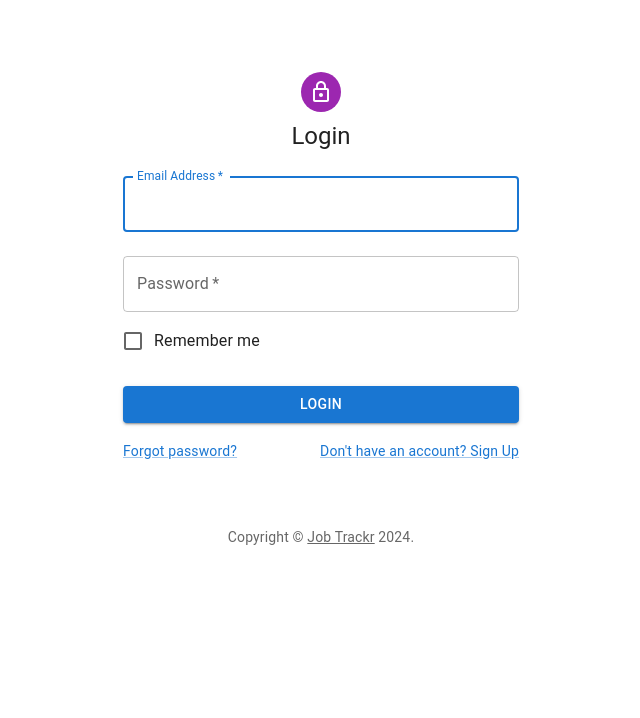
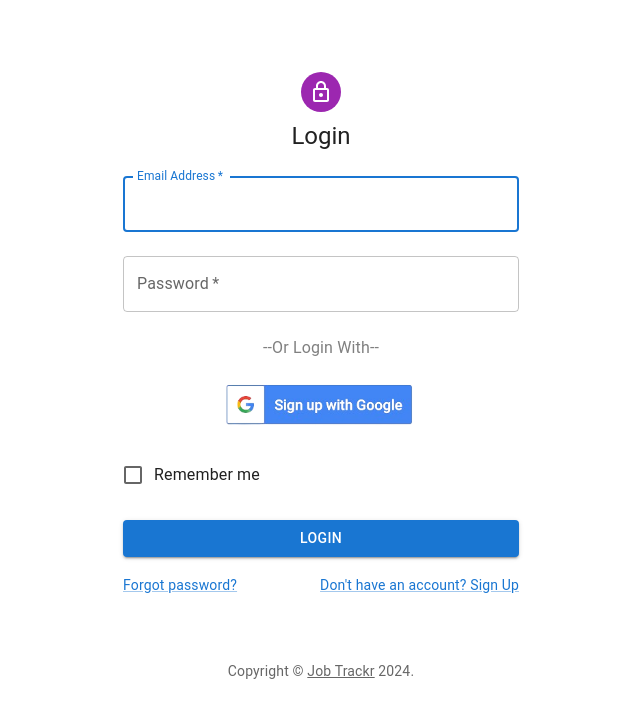
Before and after one commit to HarshBansal2k01/JobTrackrApp, a React (Vite) app: page / in a window 1280 px wide. Shown: the top 718 px of the page, without its empty margins (319-959 px from the left). Built offline with nearby package versions, Linux system fonts and the light colour scheme; no server answers.

Commit message:
completed the login process

```diff
--- a/package.json
+++ b/package.json
@@ -17,7 +17,8 @@
     "firebase": "^10.12.2",
     "react": "^18.2.0",
     "react-dom": "^18.2.0",
-    "react-router-dom": "^6.23.1"
+    "react-router-dom": "^6.23.1",
+    "react-toastify": "^10.0.5"
   },
   "devDependencies": {
     "@types/react": "^18.2.66",
--- a/src/App.jsx
+++ b/src/App.jsx
@@ -3,6 +3,8 @@ import "./App.css";
 import React, { useEffect, useState } from "react";
 import Button from "@mui/material/Button";
 import Dashboard from "./components/Dashboard";
+import { ToastContainer } from "react-toastify";
+
 import {
   BrowserRouter as Router,
   Routes,
@@ -18,11 +20,11 @@ function App() {
     auth.onAuthStateChanged((user) => {
       setUser(user);
     });
-  });
+  },[]);
   return (
     <Router>
       <div>
-        <div>
+        <ToastContainer />
         <div>
           <Routes>
             <Route
@@ -31,9 +33,11 @@ function App() {
             />
             <Route path="/login" element={<Login />} />
             <Route path="/register" element={<Register />} />
-              <Route path="/dashboard" element={<Dashboard />} />
+            <Route
+              path="/dashboard"
+              element={user ? <Dashboard /> : <Navigate to="/login" />}
+            />
           </Routes>
-          </div>
         </div>
       </div>
     </Router>
--- a/src/components/Dashboard.jsx
+++ b/src/components/Dashboard.jsx
@@ -4,7 +4,7 @@ import { doc, getDoc } from "firebase/firestore";
 import { useNavigate } from "react-router-dom";
 
 function Dashboard() {
-  const navigate = useNavigate()
+  const navigate = useNavigate();
   const [userDetails, setUserDetails] = useState(null);
 
   const fetchUserData = async () => {
@@ -24,19 +24,24 @@ function Dashboard() {
     fetchUserData();
   }, []);
 
- const handleLogout = async ()=>{
-  try{
-    await auth.signOut();
-    navigate('/login')
-    console.log("logged out")
-  }catch(error){
-    console.log("error logging out",error)
-  }
- }
+  const handleLogout = async () => {
+    try {
+      await auth.signOut();
+      navigate("/login");
+      console.log("logged out");
+    } catch (error) {
+      console.log("error logging out", error);
+    }
+  };
   return (
     <div>
       {userDetails ? (
         <>
+          <img
+            src={userDetails.photo}
+            width={"40%"}
+            style={{ borderRadius: "50%" }}
+          />
           <h3>{userDetails.firstName}</h3>
           <div>
             <p>{userDetails.email}</p>
--- a/src/components/Login.jsx
+++ b/src/components/Login.jsx
@@ -15,6 +15,8 @@ import LockOutlinedIcon from "@mui/icons-material/LockOutlined";
 import Typography from "@mui/material/Typography";
 import Container from "@mui/material/Container";
 import { createTheme, ThemeProvider } from "@mui/material/styles";
+import LoginWithGoogle from "./LoginWithGoogle";
+import { toast } from "react-toastify";
 function Copyright(props) {
   return (
     <Typography
@@ -43,8 +45,10 @@ function Login() {
     try {
       await signInWithEmailAndPassword(auth, email, password);
       navigate("/dashboard");
+      toast.success("User logged in")
       console.log("logged in");
     } catch (error) {
+      toast.error("Login Error "+ error.message)
       console.log(error);
     }
   };
@@ -96,6 +100,7 @@ function Login() {
                 autoComplete="current-password"
                 onChange={(e) => setPassword(e.target.value)}
               />
+              <LoginWithGoogle />
               <FormControlLabel
                 control={<Checkbox value="remember" color="primary" />}
                 label="Remember me"
@@ -115,7 +120,7 @@ function Login() {
                   </Link>
                 </Grid>
                 <Grid item>
-                  <Link href="#" variant="body2">
+                  <Link href="/register" variant="body2">
                     {"Don't have an account? Sign Up"}
                   </Link>
                 </Grid>
@@ -125,33 +130,6 @@ function Login() {
           <Copyright sx={{ mt: 8, mb: 4 }} />
         </Container>
       </ThemeProvider>
-      {/* <div>
-        <form onSubmit={handleSubmit}>
-          <h2>Login</h2>
-          <div>
-            <label>Email Address</label>
-            <input
-              type="email"
-              placeholder="Enter Email"
-              value={email}
-              onChange={(e) => setEmail(e.target.value)}
-            />
-          </div>
-          <div>
-            <label>Password</label>
-            <input
-              type="password"
-              placeholder="Enter Password"
-              value={password}
-              onChange={(e) => setPassword(e.target.value)}
-            />
-          </div>
-
-          <div>
-            <button type="submit">Submit</button>
-          </div>
-        </form>
-      </div> */}
     </>
   );
 }
--- /dev/null
+++ b/src/components/LoginWithGoogle.jsx
@@ -0,0 +1,49 @@
+import React from "react";
+import Logo from "../asset/images/google login image.png";
+import { GoogleAuthProvider, signInWithPopup } from "firebase/auth";
+import { auth, db } from "./firebase";
+import { toast } from "react-toastify";
+import { useNavigate } from "react-router-dom";
+import { doc, setDoc } from "firebase/firestore";
+function LoginWithGoogle() {
+  const navigate = useNavigate();
+  const googleLogin = () => {
+    const provider = new GoogleAuthProvider();
+    signInWithPopup(auth, provider).then(async (res) => {
+      console.log(res);
+      const user = res.user;
+      if (res.user) {
+        await setDoc(doc(db, "Users", user.uid), {
+          email: user.email,
+          firstName: user.displayName,
+          photo: user.photoURL,
+          lastName: "",
+        });
+        toast.success("User logged in Successfully");
+        navigate("/dashboard");
+      }
+    });
+  };
+  return (
+    <div>
+      <p
+        style={{
+          display: "flex",
+          justifyContent: "center",
+          color: "gray",
+          marginBottom: "-5px",
+        }}
+      >
+        --Or Login With--
+      </p>
+      <div
+        style={{ display: "flex", justifyContent: "center", cursor: "pointer" }}
+        onClick={googleLogin}
+      >
+        <img src={Logo} width={"60%"} />
+      </div>
+    </div>
+  );
+}
+
+export default LoginWithGoogle;
--- a/src/components/Register.jsx
+++ b/src/components/Register.jsx
@@ -16,6 +16,8 @@ import Typography from "@mui/material/Typography";
 import Container from "@mui/material/Container";
 import { createTheme, ThemeProvider } from "@mui/material/styles";
 import { useNavigate } from "react-router-dom";
+import { toast } from 'react-toastify';
+import "react-toastify/dist/ReactToastify.css";
 
 function Copyright(props) {
   return (
@@ -41,7 +43,8 @@ function Register() {
   const [password, setPassword] = useState("");
   const [fname, setFname] = useState("");
   const [lname, setLname] = useState("");
-  const navigate = useNavigate()
+  const navigate = useNavigate();
+
   const handleRegister = async (e) => {
     e.preventDefault();
     try {
@@ -53,11 +56,15 @@ function Register() {
           email: user.email,
           firstName: fname,
           lastName: lname,
+          photo:""
         });
       }
-      navigate('/dashboard')
+      navigate("/dashboard");
+      toast.success("User registered successfully");
       console.log("user registered successfully");
     } catch (error) {
+      toast.error("Error registering user: " + error.message);
+
       console.log(error.message);
     }
   };
@@ -119,7 +126,6 @@ function Register() {
                   name="email"
                   autoComplete="email"
                   onChange={(e) => setEmail(e.target.value)}
-
                 />
               </Grid>
               <Grid item xs={12}>
@@ -153,7 +159,7 @@ function Register() {
             </Button>
             <Grid container justifyContent="flex-end">
               <Grid item>
-                <Link href="#" variant="body2">
+                <Link href="/login" variant="body2">
                   Already have an account? Sign in
                 </Link>
               </Grid>
@@ -163,51 +169,7 @@ function Register() {
         <Copyright sx={{ mt: 5 }} />
       </Container>
     </ThemeProvider>
-    // <div>
-    //   <form onSubmit={handleRegister}>
-    //     <h2>Register</h2>
-    //     <div>
-    //       <label>First Name</label>
-    //       <input
-    //         type="text"
-    //         placeholder="Enter First Name"
-    //         value={fname}
-    //         onChange={(e) => setFname(e.target.value)}
-    //       />
-    //     </div>
-    //     <div>
-    //       <label>Last Name</label>
-    //       <input
-    //         type="text"
-    //         placeholder="Enter Last Name"
-    //         value={lname}
-    //         onChange={(e) => setLname(e.target.value)}
-    //       />
-    //     </div>
 
-    //     <div>
-    //       <label>Email Address</label>
-    //       <input
-    //         type="email"
-    //         placeholder="Enter Email"
-    //         value={email}
-    //         onChange={(e) => setEmail(e.target.value)}
-    //       />
-    //     </div>
-    //     <div>
-    //       <label>Password</label>
-    //       <input
-    //         type="password"
-    //         placeholder="Enter Password"
-    //         value={password}
-    //         onChange={(e) => setPassword(e.target.value)}
-    //       />
-    //     </div>
-    //     <div>
-    //       <button type="submit">Submit</button>
-    //     </div>
-    //   </form>
-    // </div>
   );
 }
 
```
Also changed, not shown: src/asset/images/google login image.png (added), 1 other file (tests, documents, lock files or other folders). Lines whose indentation alone changed are shown as unchanged.
